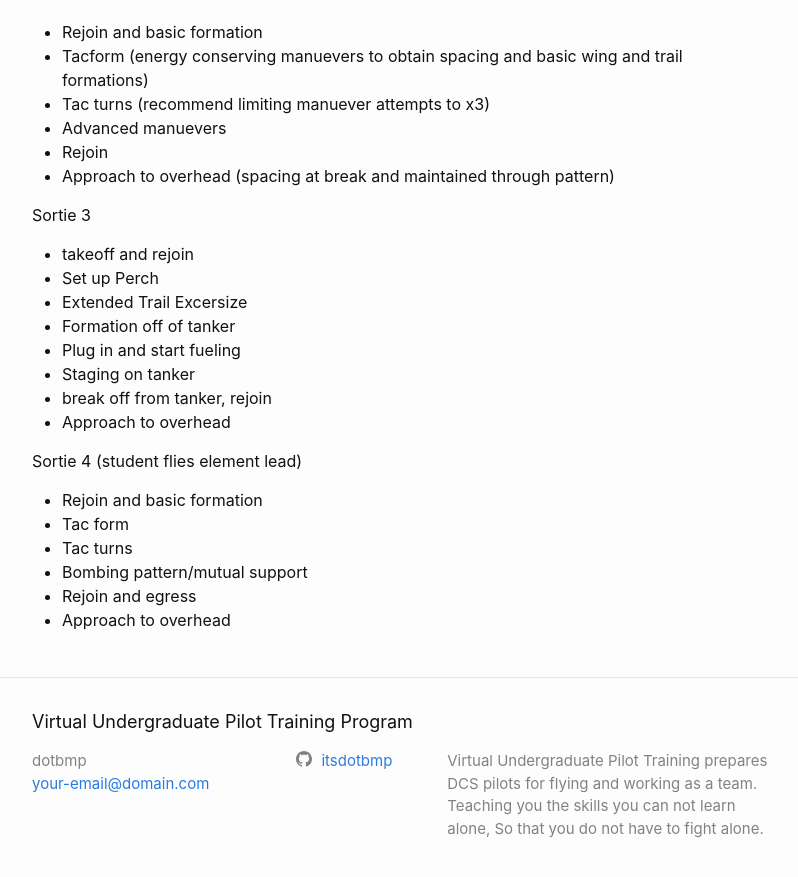
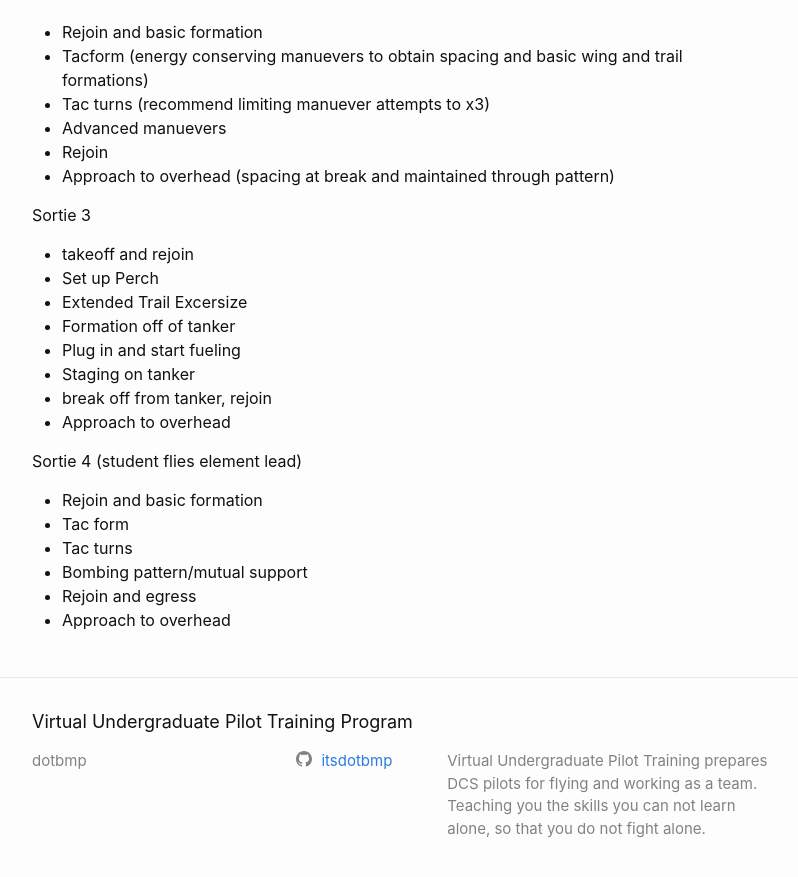
Before and after one commit to itsdotbmp/Undergraduate-Pilot-Training, a Jekyll site: the page built from index.md, in a window 1280 px wide and 900 px high, scrolled down 613 px. Shown: the top 877 px of the window, without its empty margins (238-1036 px from the left). Built offline with Jekyll 4.4.1, drawn with Linux system fonts in a browser that asks for light colours.

Commit message:
Update _config.yml

```diff
--- a/_config.yml
+++ b/_config.yml
@@ -1,10 +1,10 @@
 title: Virtual Undergraduate Pilot Training Program
 author: dotbmp
-email: your-email@domain.com
+# email: your-email@domain.com
 description: > # this means to ignore newlines until "twitter_username:"
   Virtual Undergraduate Pilot Training prepares DCS pilots for flying and working as a team.
   Teaching you the skills you can not learn alone,
-  So that you do not have to fight alone.
+  so that you do not fight alone.
 
 # social links
 # twitter_username: jekyllrb
```
